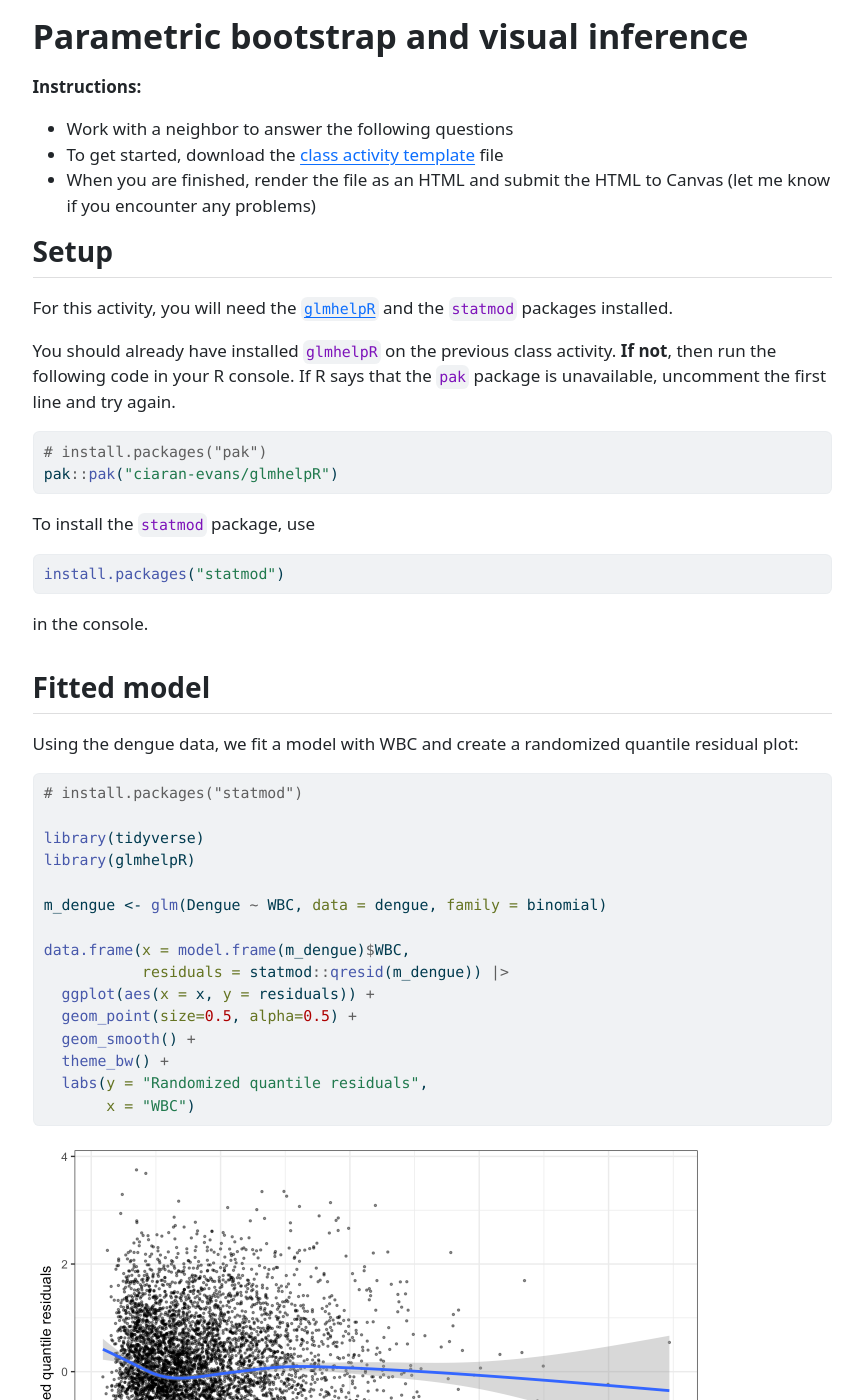
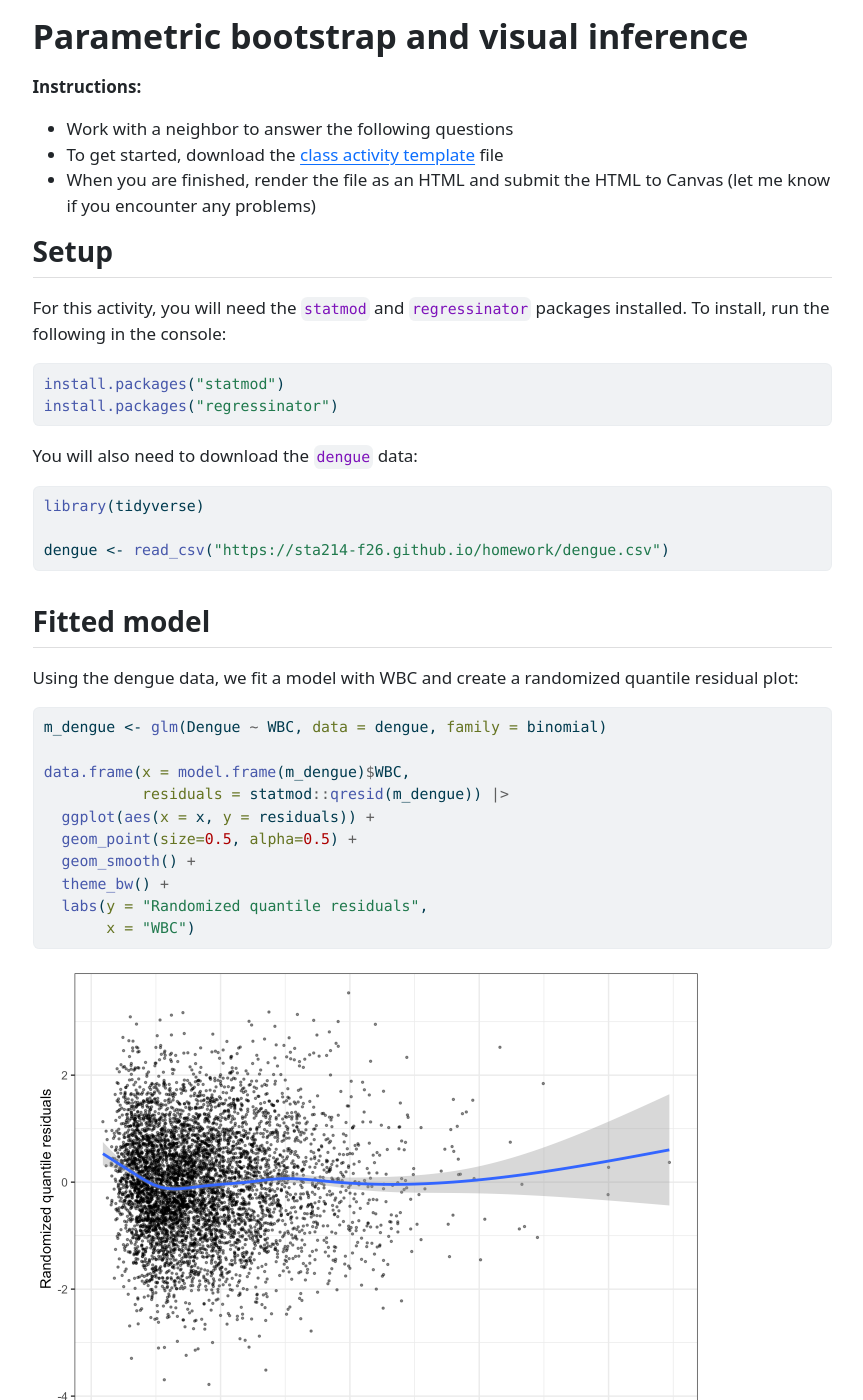
Before and after one commit to sta214-f26/sta214-f26.github.io, a Jekyll site: the page class_activities/ca_08.html, which Jekyll copies as it is, in a window 1280 px wide and 1400 px high. Shown: the whole window, without its empty margins (208-1071 px from the left). Built offline with Jekyll 4.4.1, drawn with Linux system fonts in a browser that asks for light colours; some of the changed text lies outside the part shown.

```diff
--- a/class_activities/ca_08.html
+++ b/class_activities/ca_08.html
@@ -138,37 +138,32 @@ window.Quarto = {
 </ul>
 <section id="setup" class="level2">
 <h2 class="anchored" data-anchor-id="setup">Setup</h2>
-<p>For this activity, you will need the <a href="https://github.com/ciaran-evans/glmhelpR"><code>glmhelpR</code></a> and the <code>statmod</code> packages installed.</p>
-<p>You should already have installed <code>glmhelpR</code> on the previous class activity. <strong>If not</strong>, then run the following code in your R console. If R says that the <code>pak</code> package is unavailable, uncomment the first line and try again.</p>
+<p>For this activity, you will need the <code>statmod</code> and <code>regressinator</code> packages installed. To install, run the following in the console:</p>
 <div class="cell">
-<div class="code-copy-outer-scaffold"><div class="sourceCode cell-code" id="cb1"><pre class="sourceCode r code-with-copy"><code class="sourceCode r"><span id="cb1-1"><a href="#cb1-1" aria-hidden="true" tabindex="-1"></a><span class="co"># install.packages("pak")</span></span>
-<span id="cb1-2"><a href="#cb1-2" aria-hidden="true" tabindex="-1"></a>pak<span class="sc">::</span><span class="fu">pak</span>(<span class="st">"ciaran-evans/glmhelpR"</span>)</span></code></pre></div><button title="Copy to Clipboard" class="code-copy-button"><i class="bi"></i></button></div>
+<div class="code-copy-outer-scaffold"><div class="sourceCode cell-code" id="cb1"><pre class="sourceCode r code-with-copy"><code class="sourceCode r"><span id="cb1-1"><a href="#cb1-1" aria-hidden="true" tabindex="-1"></a><span class="fu">install.packages</span>(<span class="st">"statmod"</span>)</span>
+<span id="cb1-2"><a href="#cb1-2" aria-hidden="true" tabindex="-1"></a><span class="fu">install.packages</span>(<span class="st">"regressinator"</span>)</span></code></pre></div><button title="Copy to Clipboard" class="code-copy-button"><i class="bi"></i></button></div>
 </div>
-<p>To install the <code>statmod</code> package, use</p>
+<p>You will also need to download the <code>dengue</code> data:</p>
 <div class="cell">
-<div class="code-copy-outer-scaffold"><div class="sourceCode cell-code" id="cb2"><pre class="sourceCode r code-with-copy"><code class="sourceCode r"><span id="cb2-1"><a href="#cb2-1" aria-hidden="true" tabindex="-1"></a><span class="fu">install.packages</span>(<span class="st">"statmod"</span>)</span></code></pre></div><button title="Copy to Clipboard" class="code-copy-button"><i class="bi"></i></button></div>
+<div class="code-copy-outer-scaffold"><div class="sourceCode cell-code" id="cb2"><pre class="sourceCode r code-with-copy"><code class="sourceCode r"><span id="cb2-1"><a href="#cb2-1" aria-hidden="true" tabindex="-1"></a><span class="fu">library</span>(tidyverse)</span>
+<span id="cb2-2"><a href="#cb2-2" aria-hidden="true" tabindex="-1"></a></span>
+<span id="cb2-3"><a href="#cb2-3" aria-hidden="true" tabindex="-1"></a>dengue <span class="ot">&lt;-</span> <span class="fu">read_csv</span>(<span class="st">"https://sta214-f26.github.io/homework/dengue.csv"</span>)</span></code></pre></div><button title="Copy to Clipboard" class="code-copy-button"><i class="bi"></i></button></div>
 </div>
-<p>in the console.</p>
 </section>
 <section id="fitted-model" class="level2">
 <h2 class="anchored" data-anchor-id="fitted-model">Fitted model</h2>
 <p>Using the dengue data, we fit a model with WBC and create a randomized quantile residual plot:</p>
 <div class="cell">
-<div class="code-copy-outer-scaffold"><div class="sourceCode cell-code" id="cb3"><pre class="sourceCode r code-with-copy"><code class="sourceCode r"><span id="cb3-1"><a href="#cb3-1" aria-hidden="true" tabindex="-1"></a><span class="co"># install.packages("statmod")</span></span>
+<div class="code-copy-outer-scaffold"><div class="sourceCode cell-code" id="cb3"><pre class="sourceCode r code-with-copy"><code class="sourceCode r"><span id="cb3-1"><a href="#cb3-1" aria-hidden="true" tabindex="-1"></a>m_dengue <span class="ot">&lt;-</span> <span class="fu">glm</span>(Dengue <span class="sc">~</span> WBC, <span class="at">data =</span> dengue, <span class="at">family =</span> binomial)</span>
 <span id="cb3-2"><a href="#cb3-2" aria-hidden="true" tabindex="-1"></a></span>
-<span id="cb3-3"><a href="#cb3-3" aria-hidden="true" tabindex="-1"></a><span class="fu">library</span>(tidyverse)</span>
-<span id="cb3-4"><a href="#cb3-4" aria-hidden="true" tabindex="-1"></a><span class="fu">library</span>(glmhelpR)</span>
-<span id="cb3-5"><a href="#cb3-5" aria-hidden="true" tabindex="-1"></a></span>
-<span id="cb3-6"><a href="#cb3-6" aria-hidden="true" tabindex="-1"></a>m_dengue <span class="ot">&lt;-</span> <span class="fu">glm</span>(Dengue <span class="sc">~</span> WBC, <span class="at">data =</span> dengue, <span class="at">family =</span> binomial)</span>
-<span id="cb3-7"><a href="#cb3-7" aria-hidden="true" tabindex="-1"></a></span>
-<span id="cb3-8"><a href="#cb3-8" aria-hidden="true" tabindex="-1"></a><span class="fu">data.frame</span>(<span class="at">x =</span> <span class="fu">model.frame</span>(m_dengue)<span class="sc">$</span>WBC, </span>
-<span id="cb3-9"><a href="#cb3-9" aria-hidden="true" tabindex="-1"></a>           <span class="at">residuals =</span> statmod<span class="sc">::</span><span class="fu">qresid</span>(m_dengue)) <span class="sc">|&gt;</span></span>
-<span id="cb3-10"><a href="#cb3-10" aria-hidden="true" tabindex="-1"></a>  <span class="fu">ggplot</span>(<span class="fu">aes</span>(<span class="at">x =</span> x, <span class="at">y =</span> residuals)) <span class="sc">+</span></span>
-<span id="cb3-11"><a href="#cb3-11" aria-hidden="true" tabindex="-1"></a>  <span class="fu">geom_point</span>(<span class="at">size=</span><span class="fl">0.5</span>, <span class="at">alpha=</span><span class="fl">0.5</span>) <span class="sc">+</span></span>
-<span id="cb3-12"><a href="#cb3-12" aria-hidden="true" tabindex="-1"></a>  <span class="fu">geom_smooth</span>() <span class="sc">+</span></span>
-<span id="cb3-13"><a href="#cb3-13" aria-hidden="true" tabindex="-1"></a>  <span class="fu">theme_bw</span>() <span class="sc">+</span></span>
-<span id="cb3-14"><a href="#cb3-14" aria-hidden="true" tabindex="-1"></a>  <span class="fu">labs</span>(<span class="at">y =</span> <span class="st">"Randomized quantile residuals"</span>, </span>
-<span id="cb3-15"><a href="#cb3-15" aria-hidden="true" tabindex="-1"></a>       <span class="at">x =</span> <span class="st">"WBC"</span>)</span></code></pre></div><button title="Copy to Clipboard" class="code-copy-button"><i class="bi"></i></button></div>
+<span id="cb3-3"><a href="#cb3-3" aria-hidden="true" tabindex="-1"></a><span class="fu">data.frame</span>(<span class="at">x =</span> <span class="fu">model.frame</span>(m_dengue)<span class="sc">$</span>WBC, </span>
+<span id="cb3-4"><a href="#cb3-4" aria-hidden="true" tabindex="-1"></a>           <span class="at">residuals =</span> statmod<span class="sc">::</span><span class="fu">qresid</span>(m_dengue)) <span class="sc">|&gt;</span></span>
+<span id="cb3-5"><a href="#cb3-5" aria-hidden="true" tabindex="-1"></a>  <span class="fu">ggplot</span>(<span class="fu">aes</span>(<span class="at">x =</span> x, <span class="at">y =</span> residuals)) <span class="sc">+</span></span>
+<span id="cb3-6"><a href="#cb3-6" aria-hidden="true" tabindex="-1"></a>  <span class="fu">geom_point</span>(<span class="at">size=</span><span class="fl">0.5</span>, <span class="at">alpha=</span><span class="fl">0.5</span>) <span class="sc">+</span></span>
+<span id="cb3-7"><a href="#cb3-7" aria-hidden="true" tabindex="-1"></a>  <span class="fu">geom_smooth</span>() <span class="sc">+</span></span>
+<span id="cb3-8"><a href="#cb3-8" aria-hidden="true" tabindex="-1"></a>  <span class="fu">theme_bw</span>() <span class="sc">+</span></span>
+<span id="cb3-9"><a href="#cb3-9" aria-hidden="true" tabindex="-1"></a>  <span class="fu">labs</span>(<span class="at">y =</span> <span class="st">"Randomized quantile residuals"</span>, </span>
+<span id="cb3-10"><a href="#cb3-10" aria-hidden="true" tabindex="-1"></a>       <span class="at">x =</span> <span class="st">"WBC"</span>)</span></code></pre></div><button title="Copy to Clipboard" class="code-copy-button"><i class="bi"></i></button></div>
 <div class="cell-output-display">
 <div>
 <figure class="figure">
@@ -223,21 +218,20 @@ window.Quarto = {
 <p>We want to repeat the parametric bootstrap process multiple times, and compare the quantile residual plots for the original data and all the simulated datasets.</p>
 <p>This can be done efficiently with the <code>regressinator</code> package. The following code will produce a <em>line-up</em> of 20 different quantile residual plots, in a <em>random order</em>. One of the plots is for the original data, while the other 19 are from parametric bootstrap samples.</p>
 <div class="cell">
-<div class="code-copy-outer-scaffold"><div class="sourceCode cell-code" id="cb7"><pre class="sourceCode r code-with-copy"><code class="sourceCode r"><span id="cb7-1"><a href="#cb7-1" aria-hidden="true" tabindex="-1"></a><span class="co"># install.packages("regressinator")</span></span>
-<span id="cb7-2"><a href="#cb7-2" aria-hidden="true" tabindex="-1"></a><span class="fu">library</span>(regressinator)</span>
-<span id="cb7-3"><a href="#cb7-3" aria-hidden="true" tabindex="-1"></a></span>
-<span id="cb7-4"><a href="#cb7-4" aria-hidden="true" tabindex="-1"></a>qresid_wbc <span class="ot">&lt;-</span> <span class="cf">function</span>(f){</span>
-<span id="cb7-5"><a href="#cb7-5" aria-hidden="true" tabindex="-1"></a>  <span class="fu">data.frame</span>(<span class="at">resid =</span> statmod<span class="sc">::</span><span class="fu">qresid</span>(f),</span>
-<span id="cb7-6"><a href="#cb7-6" aria-hidden="true" tabindex="-1"></a>             <span class="at">x =</span> <span class="fu">model.frame</span>(f)<span class="sc">$</span>WBC)</span>
-<span id="cb7-7"><a href="#cb7-7" aria-hidden="true" tabindex="-1"></a>}</span>
-<span id="cb7-8"><a href="#cb7-8" aria-hidden="true" tabindex="-1"></a></span>
-<span id="cb7-9"><a href="#cb7-9" aria-hidden="true" tabindex="-1"></a><span class="fu">model_lineup</span>(m_dengue, <span class="at">fn =</span> qresid_wbc, <span class="at">nsim =</span> <span class="dv">20</span>) <span class="sc">|&gt;</span> </span>
-<span id="cb7-10"><a href="#cb7-10" aria-hidden="true" tabindex="-1"></a>  <span class="fu">ggplot</span>(<span class="fu">aes</span>(<span class="at">x =</span> x, <span class="at">y =</span> resid)) <span class="sc">+</span></span>
-<span id="cb7-11"><a href="#cb7-11" aria-hidden="true" tabindex="-1"></a>  <span class="fu">geom_point</span>(<span class="at">size =</span> <span class="fl">0.5</span>) <span class="sc">+</span></span>
-<span id="cb7-12"><a href="#cb7-12" aria-hidden="true" tabindex="-1"></a>  <span class="fu">geom_smooth</span>() <span class="sc">+</span></span>
-<span id="cb7-13"><a href="#cb7-13" aria-hidden="true" tabindex="-1"></a>  <span class="fu">facet_wrap</span>(<span class="fu">vars</span>(.sample)) <span class="sc">+</span></span>
-<span id="cb7-14"><a href="#cb7-14" aria-hidden="true" tabindex="-1"></a>  <span class="fu">labs</span>(<span class="at">x =</span> <span class="st">"WBC"</span>, <span class="at">y =</span> <span class="st">"Residual"</span>) <span class="sc">+</span></span>
-<span id="cb7-15"><a href="#cb7-15" aria-hidden="true" tabindex="-1"></a>  <span class="fu">theme_bw</span>()</span></code></pre></div><button title="Copy to Clipboard" class="code-copy-button"><i class="bi"></i></button></div>
+<div class="code-copy-outer-scaffold"><div class="sourceCode cell-code" id="cb7"><pre class="sourceCode r code-with-copy"><code class="sourceCode r"><span id="cb7-1"><a href="#cb7-1" aria-hidden="true" tabindex="-1"></a><span class="fu">library</span>(regressinator)</span>
+<span id="cb7-2"><a href="#cb7-2" aria-hidden="true" tabindex="-1"></a></span>
+<span id="cb7-3"><a href="#cb7-3" aria-hidden="true" tabindex="-1"></a>qresid_wbc <span class="ot">&lt;-</span> <span class="cf">function</span>(f){</span>
+<span id="cb7-4"><a href="#cb7-4" aria-hidden="true" tabindex="-1"></a>  <span class="fu">data.frame</span>(<span class="at">resid =</span> statmod<span class="sc">::</span><span class="fu">qresid</span>(f),</span>
+<span id="cb7-5"><a href="#cb7-5" aria-hidden="true" tabindex="-1"></a>             <span class="at">x =</span> <span class="fu">model.frame</span>(f)<span class="sc">$</span>WBC)</span>
+<span id="cb7-6"><a href="#cb7-6" aria-hidden="true" tabindex="-1"></a>}</span>
+<span id="cb7-7"><a href="#cb7-7" aria-hidden="true" tabindex="-1"></a></span>
+<span id="cb7-8"><a href="#cb7-8" aria-hidden="true" tabindex="-1"></a><span class="fu">model_lineup</span>(m_dengue, <span class="at">fn =</span> qresid_wbc, <span class="at">nsim =</span> <span class="dv">20</span>) <span class="sc">|&gt;</span> </span>
+<span id="cb7-9"><a href="#cb7-9" aria-hidden="true" tabindex="-1"></a>  <span class="fu">ggplot</span>(<span class="fu">aes</span>(<span class="at">x =</span> x, <span class="at">y =</span> resid)) <span class="sc">+</span></span>
+<span id="cb7-10"><a href="#cb7-10" aria-hidden="true" tabindex="-1"></a>  <span class="fu">geom_point</span>(<span class="at">size =</span> <span class="fl">0.5</span>) <span class="sc">+</span></span>
+<span id="cb7-11"><a href="#cb7-11" aria-hidden="true" tabindex="-1"></a>  <span class="fu">geom_smooth</span>() <span class="sc">+</span></span>
+<span id="cb7-12"><a href="#cb7-12" aria-hidden="true" tabindex="-1"></a>  <span class="fu">facet_wrap</span>(<span class="fu">vars</span>(.sample)) <span class="sc">+</span></span>
+<span id="cb7-13"><a href="#cb7-13" aria-hidden="true" tabindex="-1"></a>  <span class="fu">labs</span>(<span class="at">x =</span> <span class="st">"WBC"</span>, <span class="at">y =</span> <span class="st">"Residual"</span>) <span class="sc">+</span></span>
+<span id="cb7-14"><a href="#cb7-14" aria-hidden="true" tabindex="-1"></a>  <span class="fu">theme_bw</span>()</span></code></pre></div><button title="Copy to Clipboard" class="code-copy-button"><i class="bi"></i></button></div>
 </div>
 <ol start="5" type="1">
 <li><strong>Question:</strong> Can you identify which plot corresponds to the <em>original</em> data? If so, this suggests that our model might not be correctly specified!</li>
```
Also changed, not shown: _modules/week-03.md (+1 -0 lines), class_activities/ca_08.qmd (+9 -17 lines), slides/lecture_8.Rmd (+8 -0 lines), class_activities/ca_08_files/figure-html/unnamed-chunk-3-1.png, 1 other file.
